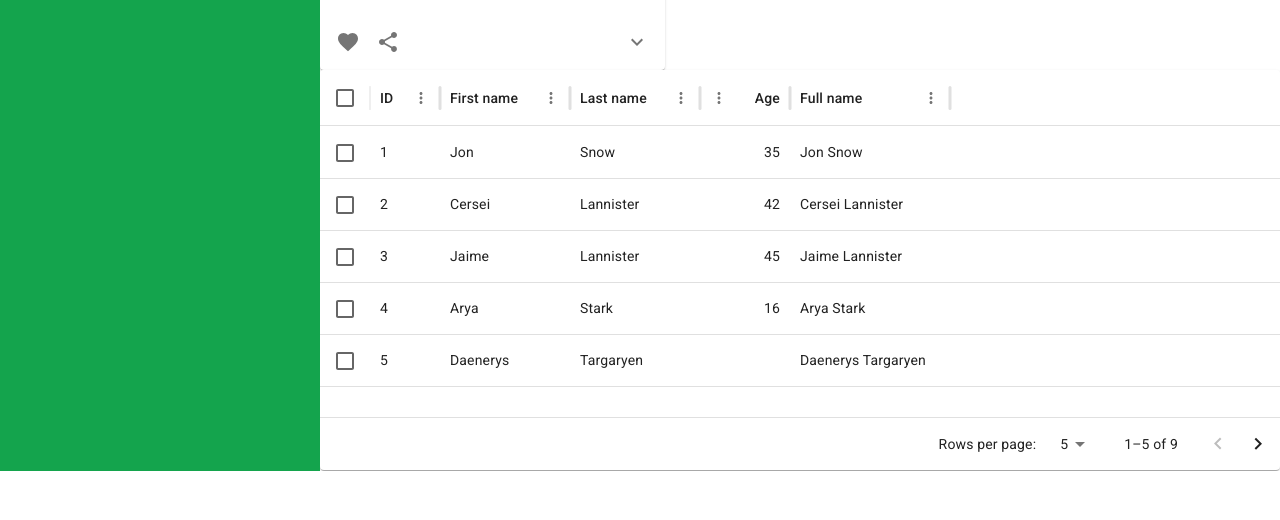
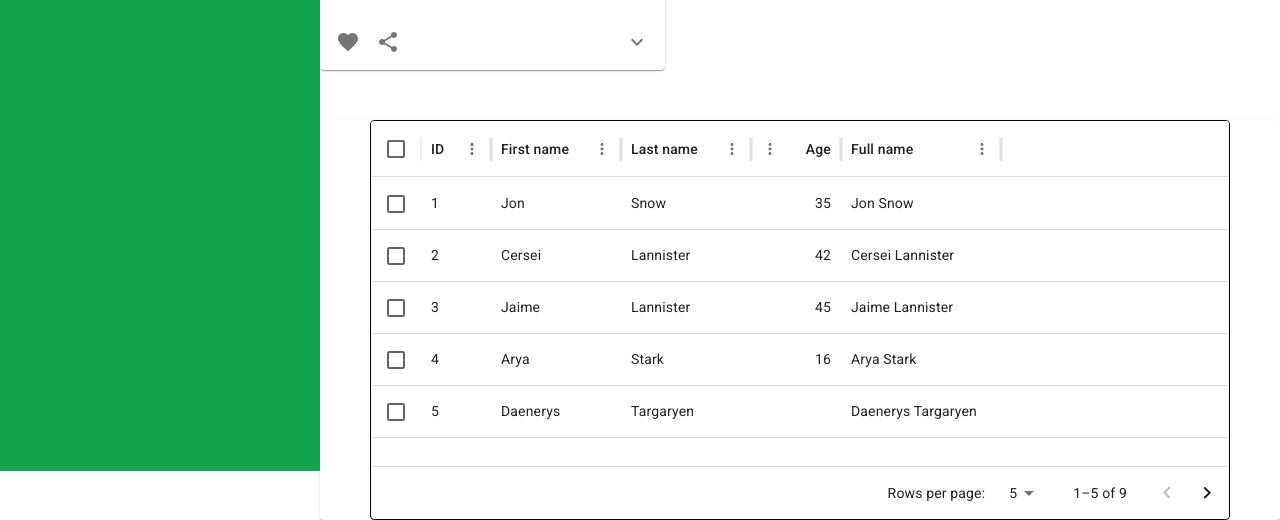
Before and after one commit to imt-eiaz/React_app_Material_UI_complete_mui_system_template, a React (Create React App) app: page / in a window 1280 px wide. Shown: the part 729-1249 px from the top of the page. Before the commit the page ends 1200 px from the top, so only its background shows below. Built offline with nearby package versions, Linux system fonts and the light colour scheme.

Commit message:
Border Added to Table

```diff
--- a/src/components/DataTable.js
+++ b/src/components/DataTable.js
@@ -45,7 +45,7 @@ export default function DataTable() {
         initialState={{ pagination: { paginationModel } }}
         pageSizeOptions={[5, 10]}
         checkboxSelection
-        sx={{ border: 0 }}
+        sx={{ m: "50px", mb: "20px", border: 1, borderColor: "#000" }}
       />
     </Paper>
   );
```
